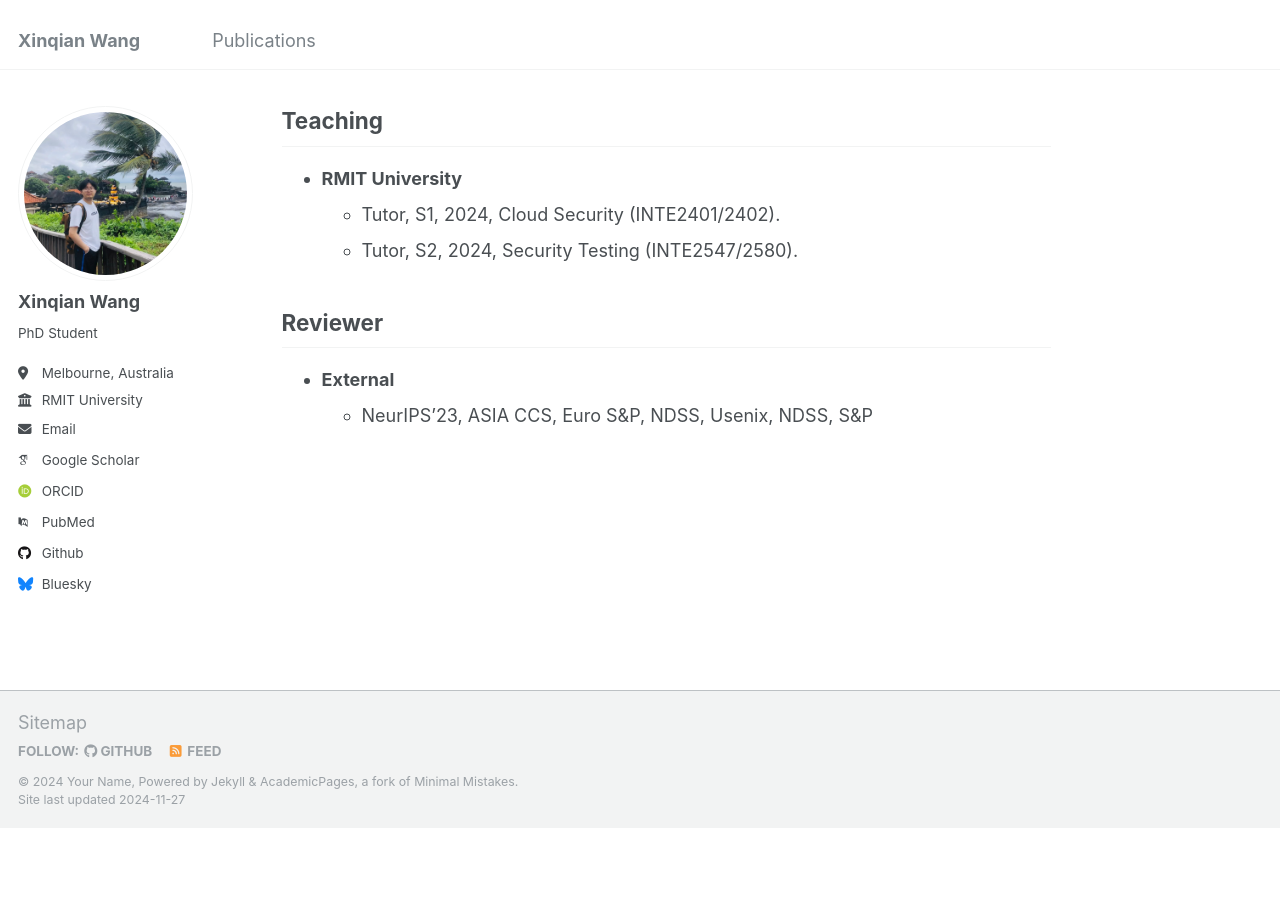
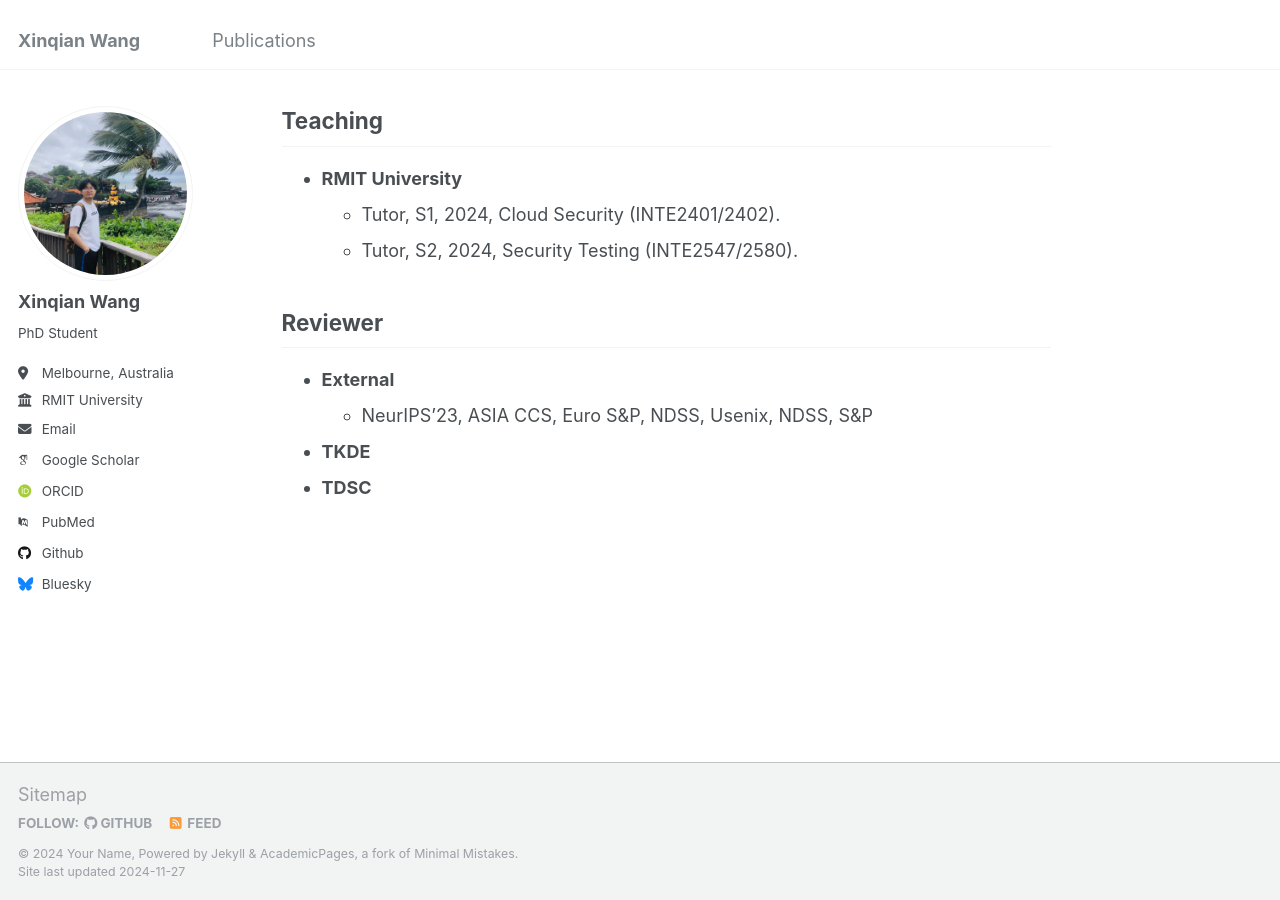
Before and after one commit to Wangxinqian/Academic, a Jekyll site: the page built from _pages/about.md, in a window 1280 px wide and 900 px high, scrolled down 805 px. Built offline with Jekyll 4.4.1, drawn with Linux system fonts in a browser that asks for light colours; some web fonts are replaced; before the commit the page ends 1633 px from its top, so only the background shows below that.

Commit message:
Update about.md

```diff
--- a/_pages/about.md
+++ b/_pages/about.md
@@ -38,3 +38,5 @@ Reviewer
 ------
 - **External**
   - NeurIPS'23, ASIA CCS, Euro S&P, NDSS, Usenix, NDSS, S&P
+- **TKDE**
+- **TDSC**
```
